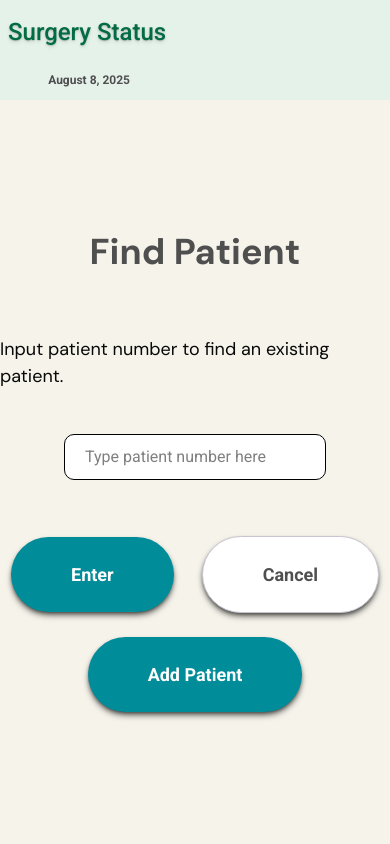
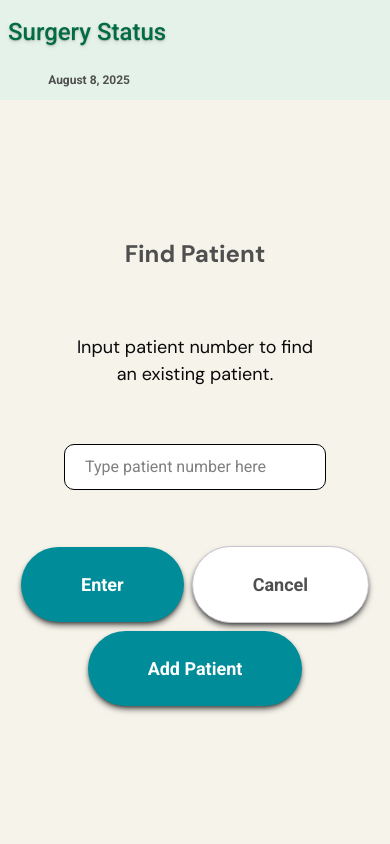
Before and after one commit to chingu-voyages/V56-tier2-team-25, a React (Vite) app: page /findPatient in a window 390 px wide. Shown: the top 844 px of the page. Built offline with nearby package versions, Linux system fonts and the light colour scheme; the HTML template or start-up script is replaced by a standard one.

Commit message:
find patient mobile design

```diff
--- a/src/App.jsx
+++ b/src/App.jsx
@@ -47,7 +47,7 @@ function Home() {
               <div className="flex justify-center lg:justify-start">
                 <button
                   type="submit"
-                  className="bg-[#008C99] text-white text-[1.125rem] mt-18 lg:mt-0 font-bold rounded-[40px] px-13 py-6 cursor-pointer shadow-md/60 hover:bg-[#A8D5BA]"
+                  className="bg-[#008C99] text-white text-[1.125rem] mt-12 lg:mt-0 font-bold rounded-[40px] px-13 py-6 cursor-pointer shadow-md/60 hover:bg-[#A8D5BA]"
                   onClick={() => navigate("/FindPatient")}
                 >
                   Get Started <FontAwesomeIcon icon={faArrowRight} />
--- a/src/components/Findpatient/FindPatient.jsx
+++ b/src/components/Findpatient/FindPatient.jsx
@@ -31,9 +31,9 @@ const FindPatient = ({ currentPatient, setCurrentPatient }) => {
         <Header />
           <div className="flex flex-1 flex-col items-center justify-center bg-[#F5F3EA]">
             <div className="mb-16">
-              <h1 className="text-[#4F4F4F] font-bold text-4xl dm-sans">Find Patient</h1>
+              <h1 className="text-[#4F4F4F] font-bold text-2xl lg:text-4xl dm-sans">Find Patient</h1>
             </div>
-            <div className="mb-11 text-[#090909] text-[1.125rem] dm-sans">
+            <div className="mb-14 lg:mb-11 max-w-[256px] lg:max-w-full text-[#090909] text-[1.125rem] dm-sans text-center">
               <p>Input patient number to find an existing patient.</p>
             </div>
             <div className="mb-14">
@@ -50,7 +50,7 @@ const FindPatient = ({ currentPatient, setCurrentPatient }) => {
                 No patient with entered ID exists
               </div>
             )}
-            <div className="flex text-center items-center justify-center gap-7">
+            <div className="flex text-center items-center justify-center gap-2 lg:gap-7">
               <div
                 className="bg-[#008C99] text-white text-[1.125rem] font-bold rounded-[40px] px-15 py-6 cursor-pointer shadow-md/60 hover:bg-[#A8D5BA]"
                 onClick={() => {
@@ -63,7 +63,7 @@ const FindPatient = ({ currentPatient, setCurrentPatient }) => {
                 className="bg-white text-[#4F4F4F] text-[1.125rem] font-bold rounded-[40px] border border-[#CAC4D0] px-15 py-6 cursor-pointer shadow-md/60 hover:bg-[#A8D5BA] hover:text-white hover-border-none"
                 onClick={() => navigate("../Login")}>Cancel</div>
             </div>
-            <div className="flex text-center items-center justify-center gap-7 mt-6">
+            <div className="flex text-center items-center justify-center gap-7 mt-2 lg:mt-6">
               <div className="bg-[#008C99] text-white text-[1.125rem] font-bold rounded-[40px] px-15 py-6 cursor-pointer shadow-md/60 hover:bg-[#A8D5BA]"
                 onClick = {() => {navigate("../AddPatient")}}>Add Patient</div>
             </div>
```
